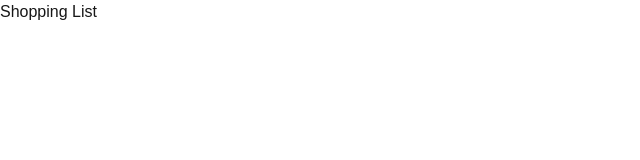
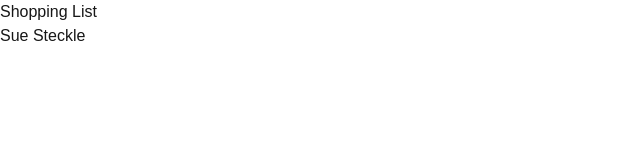
Before and after one commit to SueAtSAIT/cprg306-assignments, a Next.js app: page /week-2 in a window 1280 px wide. Shown: the top 160 px of the page, without its empty margins (0-640 px from the left). Built offline with nearby package versions, Linux system fonts and the light colour scheme.

Commit message:
Adds week-2/StudentInfo with h1 no link, imports to page.js

```diff
--- a/app/week-2/page.js
+++ b/app/week-2/page.js
@@ -1,7 +1,10 @@
+import StudentInfo from "./student-info";
+
 export default function Page() {
   return (
     <main>
       <h1>Shopping List</h1>
+      <StudentInfo />
     </main>
   );
 }
--- /dev/null
+++ b/app/week-2/student-info.js
@@ -0,0 +1,7 @@
+export default function StudentInfo() {
+  return (
+    <main>
+      <h1>Sue Steckle</h1>
+    </main>
+  );
+}
```
